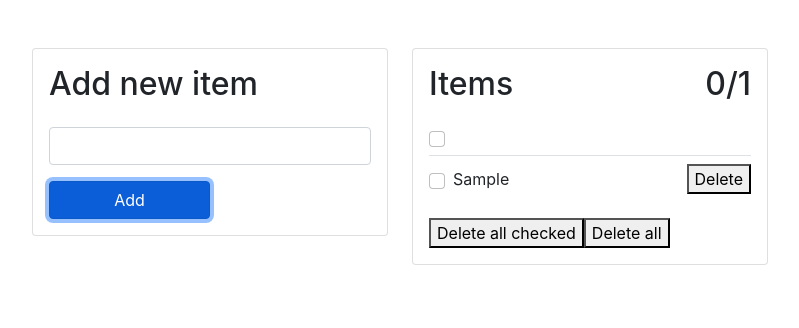
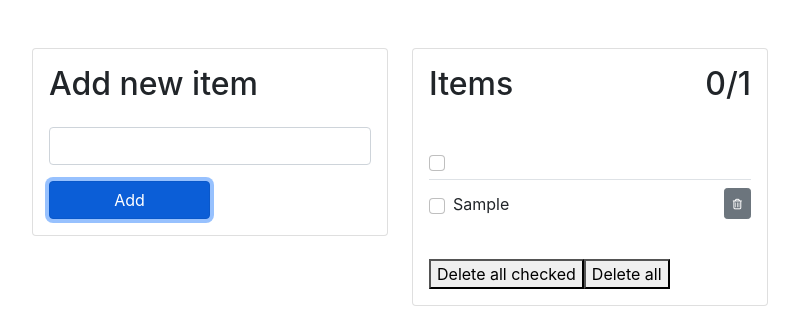
Before and after one commit to SilviuIordache/ReactToDo, a React (Create React App) app: page / in a window 1280 px wide. Both pictures are taken after typing "Sample" into the empty fields and a click on the input "Add". Shown: the top 328 px of the page, without its empty margins (240-1039 px from the left). Built offline with nearby package versions, Linux system fonts and the light colour scheme.

Commit message:
Make buttons nicer

```diff
--- a/public/index.html
+++ b/public/index.html
@@ -26,6 +26,9 @@
     -->
     <title>React App</title>
     <link href="https://cdn.jsdelivr.net/npm/bootstrap@5.0.2/dist/css/bootstrap.min.css" rel="stylesheet" integrity="sha384-EVSTQN3/azprG1Anm3QDgpJLIm9Nao0Yz1ztcQTwFspd3yD65VohhpuuCOmLASjC" crossorigin="anonymous">
+
+    <script src="https://kit.fontawesome.com/3e40f7071c.js" crossorigin="anonymous"></script>
+
   </head>
   <body>
     <noscript>You need to enable JavaScript to run this app.</noscript>
--- a/src/components/ToDoList/ToDoList.js
+++ b/src/components/ToDoList/ToDoList.js
@@ -30,10 +30,12 @@ export default class ToDoList extends React.Component {
 
   ListHeader = () => {
     return (
-      <h2 className="mb-2 d-flex justify-content-between mb-4">
-        <span>Items</span>
-        <span>{this.getCompletedItems()}/{this.props.items.length}</span>
-      </h2>
+      <div className="mb-2 d-flex justify-content-between mb-4">
+        <h2>Items</h2>
+        <h2 className="d-flex justify-content-between">
+          <p>{this.getCompletedItems()}/{this.props.items.length}</p>
+        </h2>
+      </div>
     )
   }
 
--- a/src/components/ToDoListItem/ToDoListItem.js
+++ b/src/components/ToDoListItem/ToDoListItem.js
@@ -37,15 +37,15 @@ export default class ToDoListItem extends React.Component {
 
   ItemDelete = () => {
     return (
-      <button className="ms-2" onClick={this.deleteItem}>
-        Delete
+      <button className="btn btn-secondary btn-sm ms-2" onClick={this.deleteItem}>
+        <i class="far fa-xs fa-trash-alt"></i>
       </button>
     )
   }
 
   render() {
     return (
-      <div className='d-flex justify-content-between'>
+      <div className='d-flex justify-content-between mb-3'>
         <div className='d-flex align-items-center'>
           {this.ItemCompletion()}
           {this.ItemDescription()}
```
